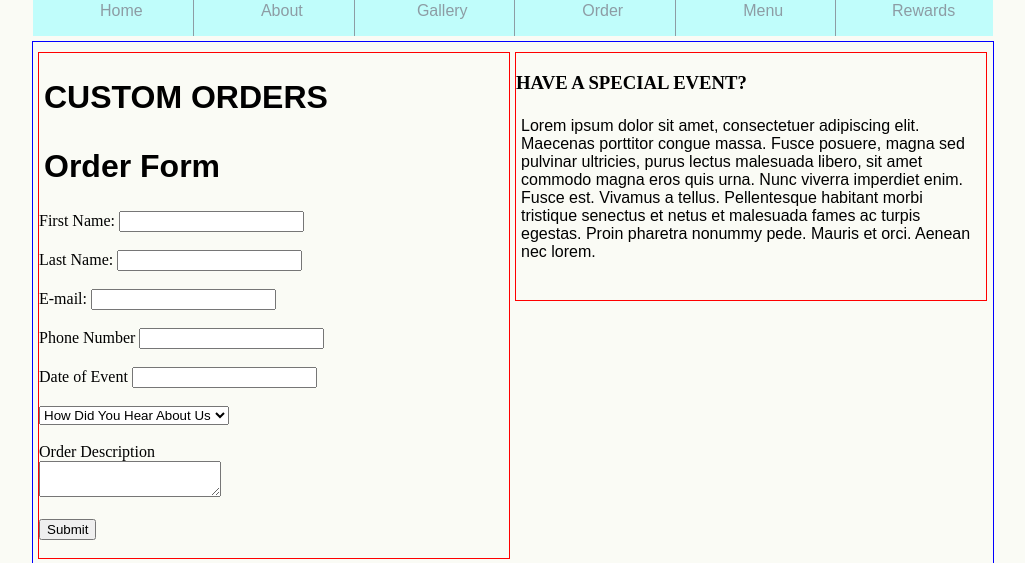
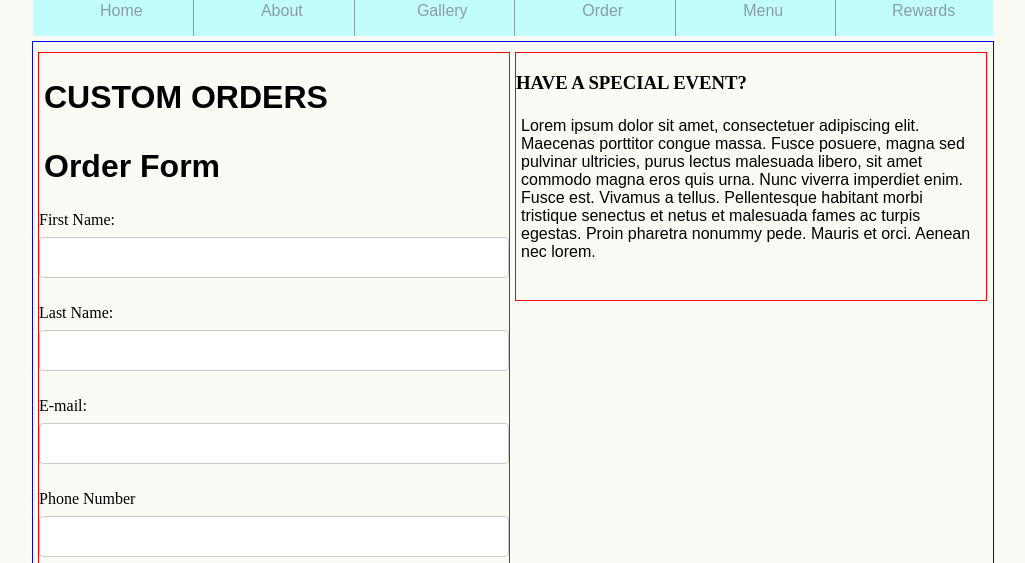
Before and after one commit to jaballen/G10, a PHP site: page /order.html in a window 1280 px wide. Shown: the part 241-804 px from the top of the page, without its empty margins (127-1152 px from the left). Run offline with PHP 8.4, Linux system fonts and the light colour scheme; grey boxes are pictures that could not be loaded.

Commit message:
added form styling

```diff
--- a/Style/base.css
+++ b/Style/base.css
@@ -146,11 +146,14 @@ h2{
 
 /* For pages with a top or bottom row */
 .row1 {
-	width: 960px;
+	width: 940px;
+	margin: 10px 5px 5px 5px;
+	border: 1px solid red;
 }
 
 .row2 {
 	width: 960px;
+	border: 1px solid red;
 }
 
 /* drop down navigation bar with hover pseudoclass */
@@ -236,6 +239,32 @@ h2{
 	display: block;
 }
 
+#form {
+	border-radius: 5px;
+	background-color: #F2F2F2;
+	padding: 40px;
+}
+input[type=text], select {
+    width: 100%;
+    padding: 12px 20px;
+    margin: 8px 0;
+    display: inline-block;
+    border: 1px solid #ccc;
+    border-radius: 4px;
+    box-sizing: border-box;
+}
+
+input[type=submit] {
+    width: 100%;
+    background-color: #80A1D4;
+    color: white;
+    padding: 14px 20px;
+    margin: 8px 0;
+    border: none;
+    border-radius: 4px;
+    cursor: pointer;
+}
+
 /* Social media banner that only appears on index.html */
 .socialbanner {
 	clear: both;
```
